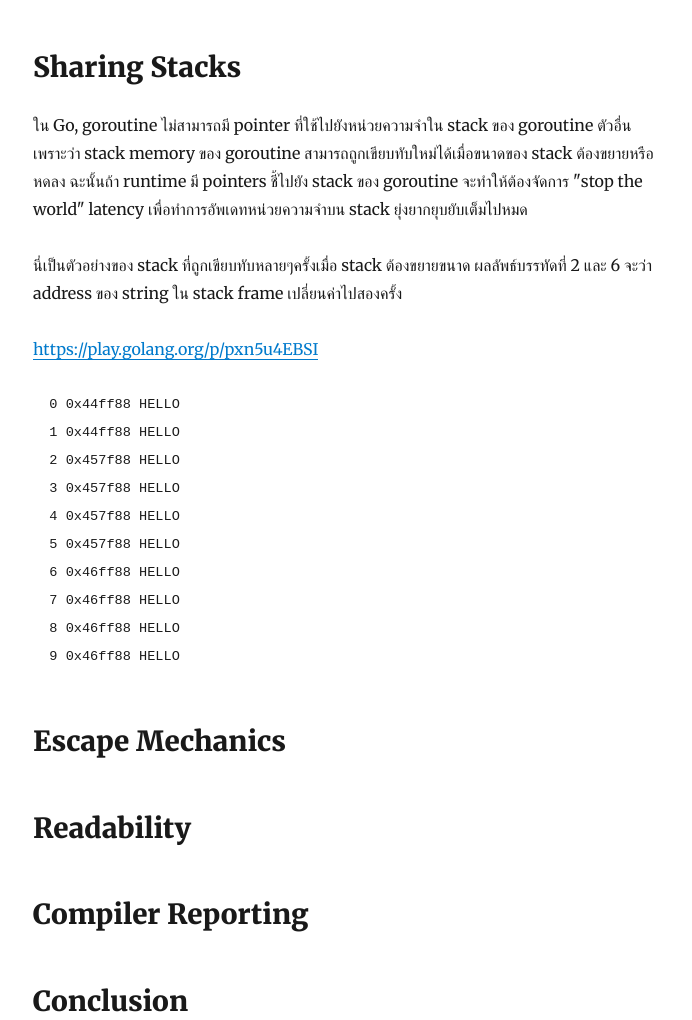
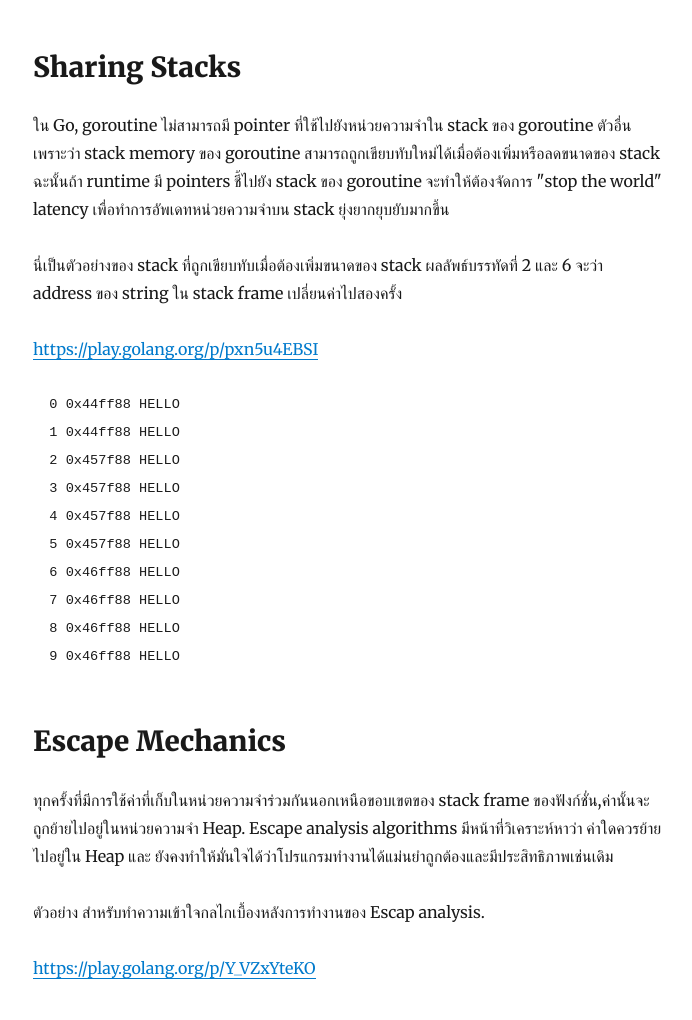
Before and after one commit to AnuchitO/anuchito.com, a Gatsby site: page /t-language-mechanics-on-escape-analysis/ in a window 1280 px wide. Shown: the part 882-1902 px from the top of the page, without its empty margins (292-984 px from the left). Built offline with nearby package versions, Linux system fonts and the light colour scheme; Gatsby itself is replaced by a stand-in of ours; some packages are replaced by stand-ins of ours; code samples lack their colours.

Commit message:
Escap Mechanics intro

````diff
--- a/content/blog/t-language-mechanics-on-escape-analysis/index.md
+++ b/content/blog/t-language-mechanics-on-escape-analysis/index.md
@@ -22,11 +22,11 @@ GC ทำให้เราไม่ต้องกังวัลเกี่
 
 ## Sharing Stacks
 ใน Go, goroutine ไม่สามารถมี pointer ที่ใช้ไปยังหน่วยความจำใน stack ของ goroutine ตัวอื่น
-เพราะว่า stack memory ของ goroutine สามารถถูกเขียบทับใหม่ได้เมื่อขนาดของ stack ต้องขยายหรือหดลง
+เพราะว่า stack memory ของ goroutine สามารถถูกเขียบทับใหม่ได้เมื่อต้องเพิ่มหรือลดขนาดของ stack
 ฉะนั้นถ้า runtime มี pointers ชี้ไปยัง stack ของ goroutine จะทำให้ต้องจัดการ "stop the world" latency
-เพื่อทำการอัพเดทหน่วยความจำบน stack ยุ่งยากยุบยับเต็มไปหมด
+เพื่อทำการอัพเดทหน่วยความจำบน stack ยุ่งยากยุบยับมากขึ้น
 
-นี่เป็นตัวอย่างของ stack ที่ถูกเขียบทับหลายๆครั้งเมื่อ stack ต้องขยายขนาด
+นี่เป็นตัวอย่างของ stack ที่ถูกเขียบทับเมื่อต้องเพิ่มขนาดของ stack
 ผลลัพธ์บรรทัดที่ 2 และ 6 จะว่า address ของ string ใน stack frame เปลี่ยนค่าไปสองครั้ง
 
 https://play.golang.org/p/pxn5u4EBSI
@@ -45,6 +45,15 @@ https://play.golang.org/p/pxn5u4EBSI
 ```
 
 ## Escape Mechanics
+ทุกครั้งที่มีการใช้ค่าที่เก็บในหน่วยความจำร่วมกันนอกเหนือขอบเขตของ stack frame ของฟังก์ชั่น,ค่านั้นจะถูกย้ายไปอยู่ในหน่วยความจำ Heap.
+Escape analysis algorithms มีหน้าที่วิเคราะห์หาว่า ค่าใดควรย้ายไปอยู่ใน Heap และ
+ยังคงทำให้มั่นใจได้ว่าโปรแกรมทำงานได้แม่นยำถูกต้องและมีประสิทธิภาพเช่นเดิม
+
+ตัวอย่าง สำหรับทำความเข้าใจกลไกเบื้องหลังการทำงานของ Escap analysis.
+
+https://play.golang.org/p/Y_VZxYteKO
+
+
 
 ## Readability
 
````
